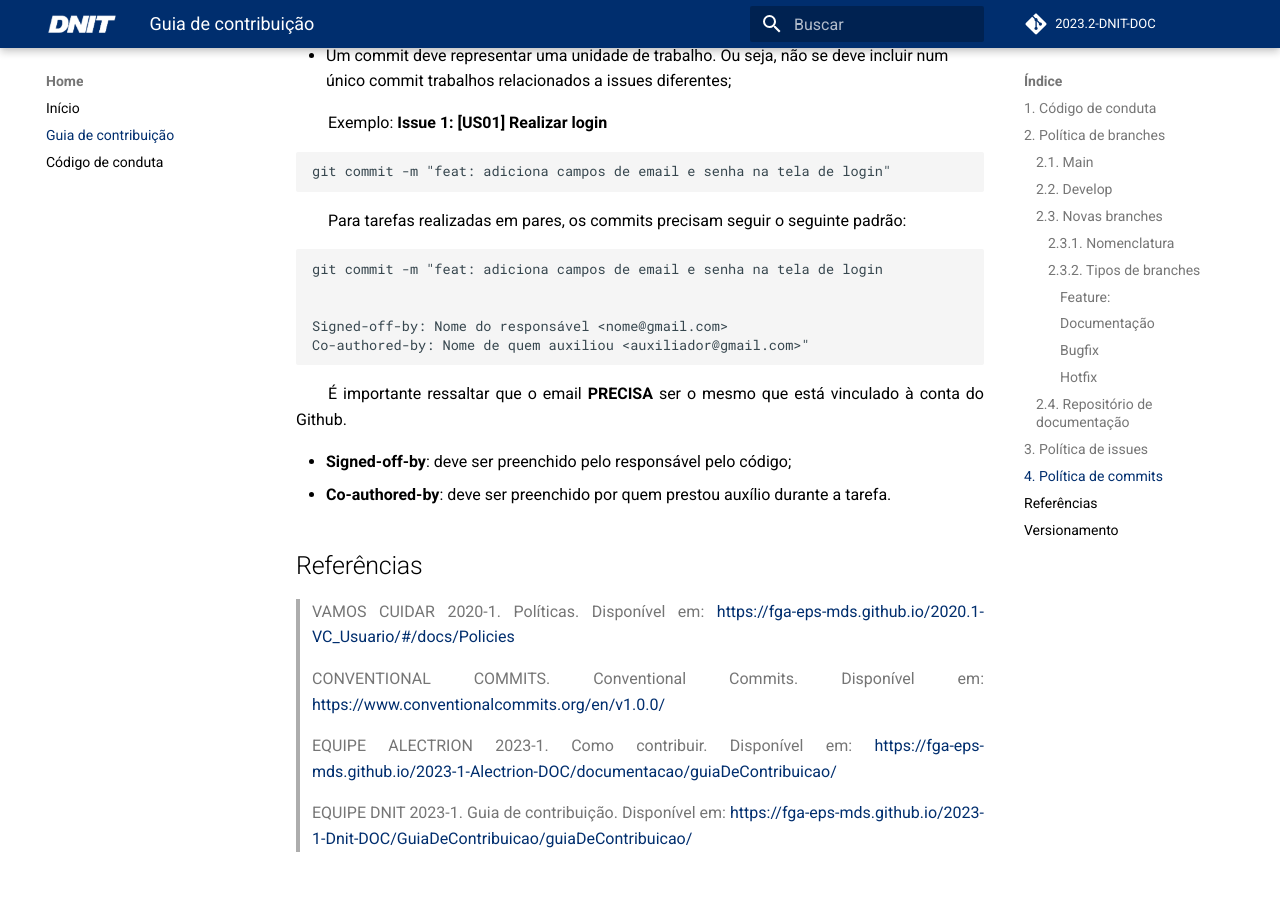
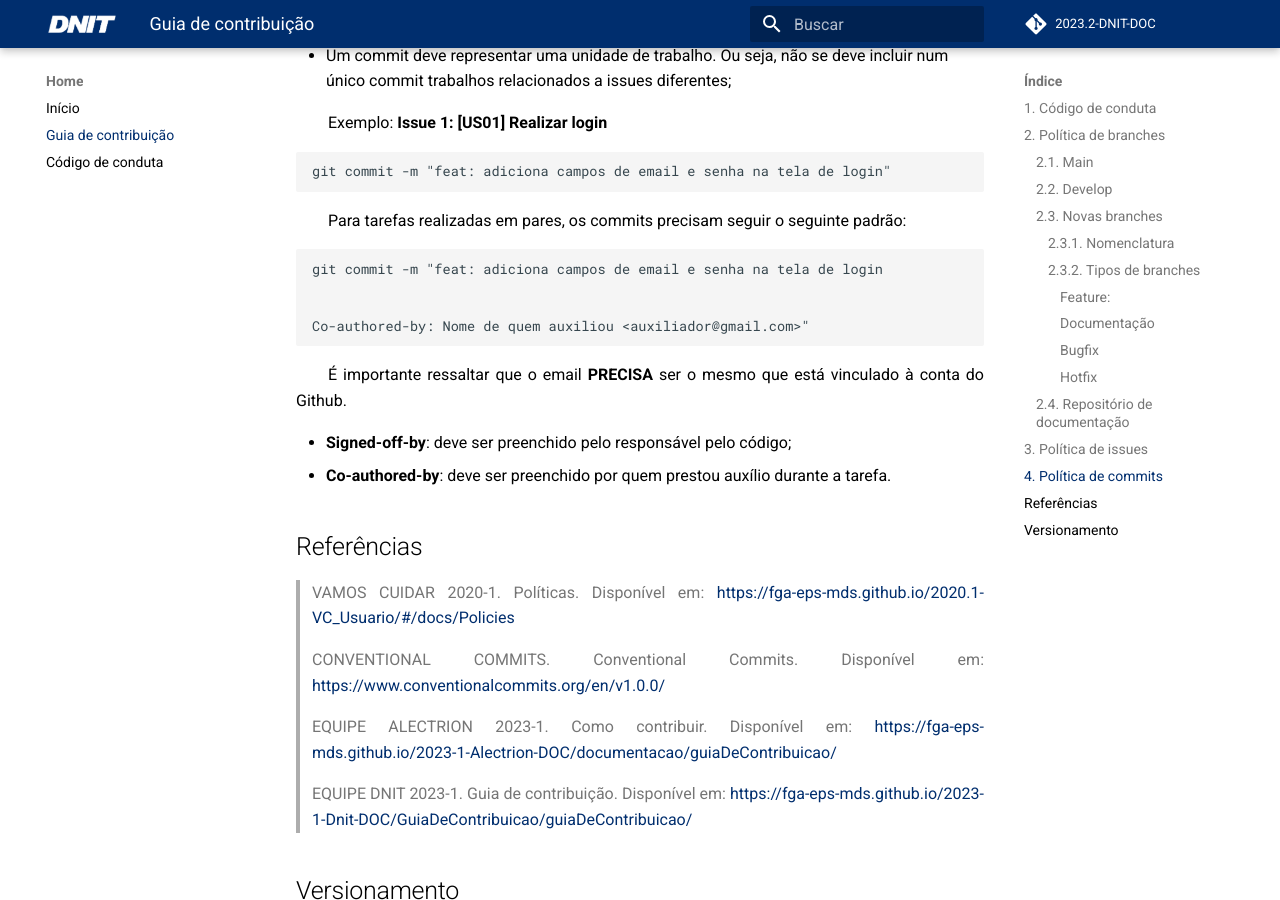
Before and after one commit to fga-eps-mds/2023.2-Dnit-DOC, an MkDocs documentation site: the page built from docs/CONTRIBUTING.md, in a window 1280 px wide and 900 px high, scrolled down 3291 px. Built offline with MkDocs 1.6.1 and Material for MkDocs 9.7.7, drawn with Linux system fonts in a browser that asks for light colours; comment, search, counter and statistics services are not loaded.

Commit message:
docs: remove campo

```diff
--- a/docs/CONTRIBUTING.md
+++ b/docs/CONTRIBUTING.md
@@ -109,7 +109,6 @@
     git commit -m "feat: adiciona campos de email e senha na tela de login
 
 
-    Signed-off-by: Nome do responsável <nome@gmail.com>
     Co-authored-by: Nome de quem auxiliou <auxiliador@gmail.com>"
 
 &emsp;&emsp;É importante ressaltar que o email **PRECISA** ser o mesmo que está vinculado à conta do Github.
```
